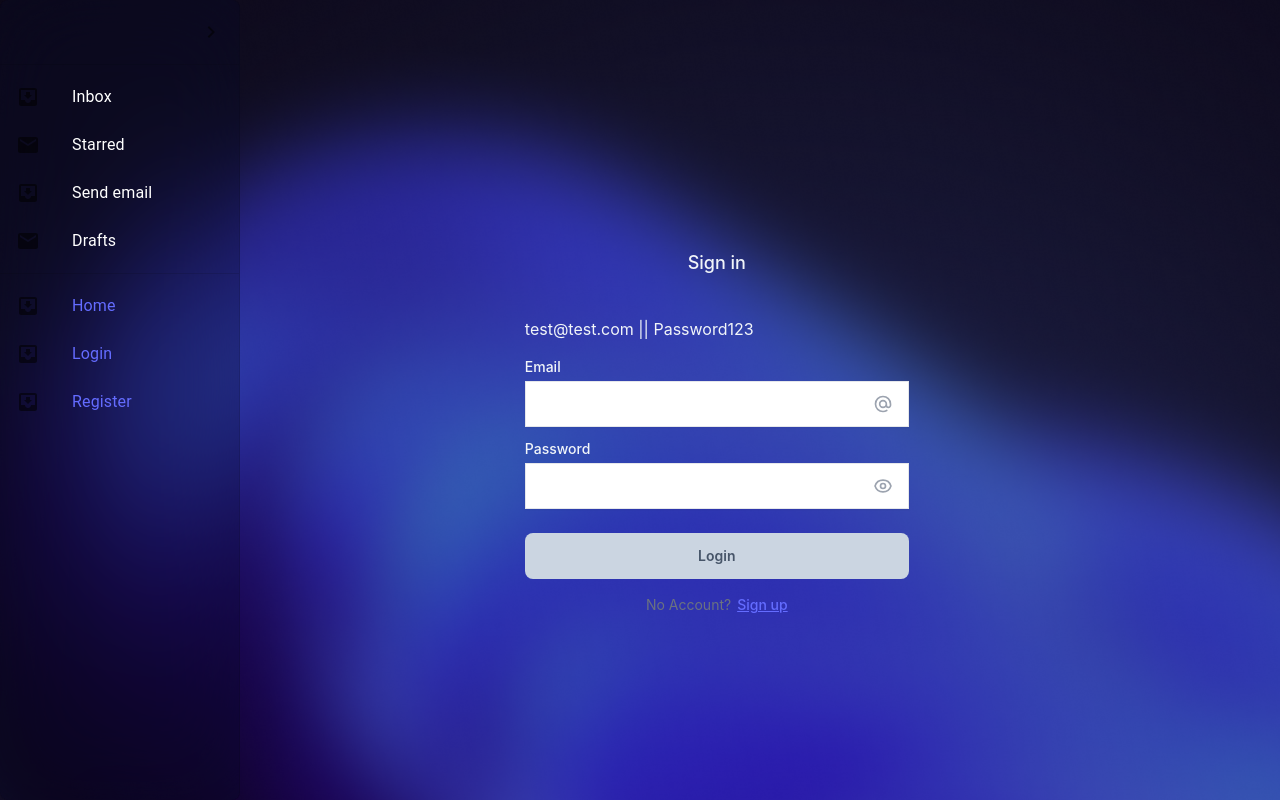
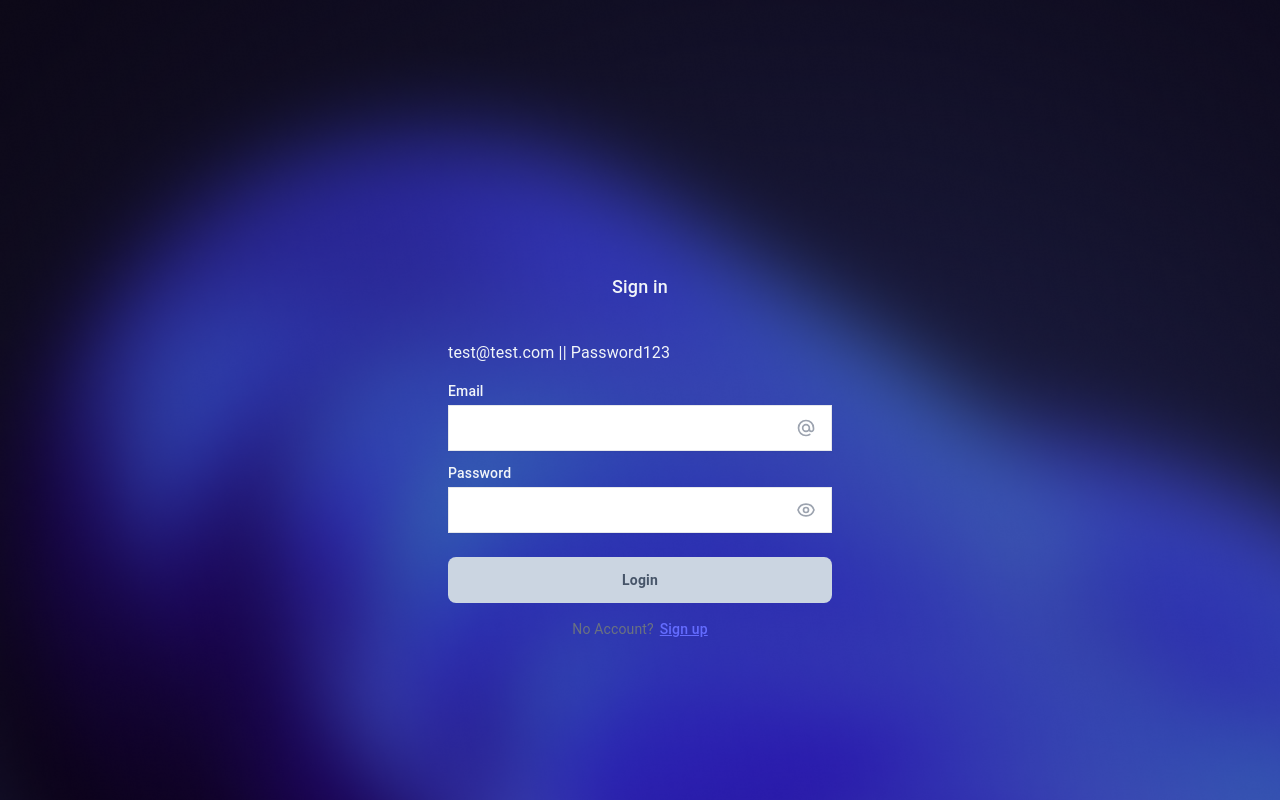
Before and after one commit to Dvir-Cohen1/TasksKanban, a React (Vite) app in the folder client/: page /login in a window 1280 px wide. Built offline with nearby package versions, Linux system fonts and the light colour scheme.

Commit message:
clean theme & layout

```diff
--- a/client/src/assets/css/index.css
+++ b/client/src/assets/css/index.css
@@ -32,8 +32,6 @@ a:hover {
 
 body {
   margin: 0;
-  /* display: flex;
-  place-items: center; */
   min-width: 320px;
   min-height: 100vh;
 }
@@ -53,6 +51,11 @@ button {
   background-color: #1a1a1a;
   cursor: pointer;
   transition: border-color 0.25s;
+}
+
+header {
+  background-color: transparent !important;
+  box-shadow: none !important;
 }
 
 button:hover {
@@ -79,6 +82,22 @@ button:focus-visible {
   }
 }
 
+.list_item_button {
+  background-color: #1A1F37 !important;
+  padding: 8px;
+  border-radius: 8px;
+  min-width: 0 !important;
+  margin-right: 30px;
+}
+
+.list_item:hover .list_item_button {
+  background-color: rgb(44, 51, 92) !important;
+}
+
+.list_item_button svg {
+  color: #0075FF !important;
+}
+
 
 body {
   background-image: url("../images/background.png");
@@ -92,14 +111,9 @@ body {
 }
 
 
-/* main.main {
-  display: flex;
-  align-content: center;
-  align-items: center;
-  justify-content: space-around;
-  flex-direction: row;
-  min-height: 95vh;
-} */
+main {
+  color: #fff;
+}
 
 /* .MuiDrawer-docked .MuiDrawer-paper {
   width: 240px;
@@ -140,4 +154,11 @@ body {
 .content {
   width: 100%;
   padding: 25px;
+  flex-wrap: wrap;
 }
+
+.css-vx710a-MuiButtonBase-root-MuiListItemButton-root:hover {
+  -webkit-text-decoration: none;
+  text-decoration: none;
+  background-color: rgb(0 0 0 / 21%) !important;
+}
--- a/client/src/components/AppBar.jsx
+++ b/client/src/components/AppBar.jsx
@@ -1,5 +1,7 @@
-import React from 'react'
+import React from "react";
 import MuiAppBar from "@mui/material/AppBar";
+
+const drawerWidth = 240;
 
 const AppBar = styled(MuiAppBar, {
   shouldForwardProp: (prop) => prop !== "open",
@@ -18,4 +20,4 @@ const AppBar = styled(MuiAppBar, {
   }),
 }));
 
-export default AppBar
+export default AppBar;
--- /dev/null
+++ b/client/src/components/DrawerHeader.jsx
@@ -0,0 +1,13 @@
+import React from "react";
+import { styled } from "@mui/material/styles";
+
+const DrawerHeader = styled("div")(({ theme }) => ({
+  display: "flex",
+  alignItems: "center",
+  padding: theme.spacing(0, 1),
+  // necessary for content to be below app bar
+  ...theme.mixins.toolbar,
+  justifyContent: "flex-end",
+}));
+
+export default DrawerHeader;
--- /dev/null
+++ b/client/src/components/Main.jsx
@@ -0,0 +1,26 @@
+import React from "react";
+import { styled, useTheme } from "@mui/material/styles";
+
+const drawerWidth = 240;
+
+
+const Main = styled("main", { shouldForwardProp: (prop) => prop !== "open" })(
+  ({ theme, open }) => ({
+    flexGrow: 1,
+    padding: theme.spacing(3),
+    transition: theme.transitions.create("margin", {
+      easing: theme.transitions.easing.sharp,
+      duration: theme.transitions.duration.leavingScreen,
+    }),
+    marginLeft: `-${drawerWidth}px`,
+    ...(open && {
+      transition: theme.transitions.create("margin", {
+        easing: theme.transitions.easing.easeOut,
+        duration: theme.transitions.duration.enteringScreen,
+      }),
+      marginLeft: 0,
+    }),
+  })
+);
+
+export default Main;
--- a/client/src/layout/AppLayout.jsx
+++ b/client/src/layout/AppLayout.jsx
@@ -1,50 +1,43 @@
-import React, { Suspense } from "react";
+import React from "react";
 import Box from "@mui/material/Box";
+import CssBaseline from "@mui/material/CssBaseline";
+import MainContent from "./Main/MainContent";
 import Navbar from "./Navbar/Navbar";
 import { Outlet } from "react-router-dom";
 import Sidebar from "./Sidebar/Sidebar";
-import { setIsAuth } from "../app/redux/slices/authSlice";
-import { useDispatch, useSelector } from "react-redux";
-import authService from "../services/auth.service";
+import DrawerHeader from "../components/DrawerHeader";
+import { useSelector } from "react-redux";
+
+const drawerWidth = 240;
+
 const Layout = () => {
-  const { isLoading, error, isAuth } = useSelector((state) => state.auth);
-  const [open, setOpen] = React.useState(true);
-  const dispatch = useDispatch();
-
-  const handleDrawerClose = () => {
-    setOpen(false);
-  };
-  const handleLogout = async () => {
-    const response = await authService.logout();
-    if (response.error === false) {
-      dispatch(setIsAuth());
-    }
-  };
+  const [open, setOpen] = React.useState(false);
+  const { isAuth } = useSelector((state) => state.auth);
   const handleDrawerOpen = () => {
     setOpen(true);
   };
 
   return (
-    <>
-      <section className="left_container">
-        <Sidebar open={open} handleDrawerClose={handleDrawerClose}></Sidebar>
-      </section>
-      <section className="right_container">
-        {isAuth && (
-          <Navbar
-            isAuth={isAuth}
-            handleLogout={handleLogout}
-            open={open}
-            handleDrawerOpen={handleDrawerOpen}
-          />
-        )}
-        <section className={"content w-full"}>
-          <Suspense fallback={<h1>Loading..</h1>}>
-            <Outlet />
-          </Suspense>
-        </section>
-      </section>
-    </>
+    <Box component={"section"} className={"content"} sx={{ display: "flex" }}>
+      <CssBaseline />
+
+      {isAuth && <Navbar open={open} handleDrawerOpen={handleDrawerOpen} />}
+
+      {isAuth && (
+        <Sidebar
+          open={open}
+          setOpen={setOpen}
+          DrawerHeader={DrawerHeader}
+          drawerWidth={drawerWidth}
+        />
+      )}
+
+      <MainContent
+        DrawerHeader={DrawerHeader}
+        Outlet={Outlet}
+        drawerWidth={drawerWidth}
+      ></MainContent>
+    </Box>
   );
 };
 
--- /dev/null
+++ b/client/src/layout/DrawerContainer.jsx
@@ -0,0 +1,185 @@
+import * as React from "react";
+import { styled, useTheme } from "@mui/material/styles";
+import Box from "@mui/material/Box";
+import Drawer from "@mui/material/Drawer";
+import CssBaseline from "@mui/material/CssBaseline";
+import MuiAppBar from "@mui/material/AppBar";
+import Toolbar from "@mui/material/Toolbar";
+import List from "@mui/material/List";
+import Typography from "@mui/material/Typography";
+import Divider from "@mui/material/Divider";
+import IconButton from "@mui/material/IconButton";
+import MenuIcon from "@mui/icons-material/Menu";
+import ChevronLeftIcon from "@mui/icons-material/ChevronLeft";
+import ChevronRightIcon from "@mui/icons-material/ChevronRight";
+import ListItem from "@mui/material/ListItem";
+import ListItemButton from "@mui/material/ListItemButton";
+import ListItemIcon from "@mui/material/ListItemIcon";
+import ListItemText from "@mui/material/ListItemText";
+import InboxIcon from "@mui/icons-material/MoveToInbox";
+import MailIcon from "@mui/icons-material/Mail";
+
+const drawerWidth = 240;
+
+const Main = styled("main", { shouldForwardProp: (prop) => prop !== "open" })(
+  ({ theme, open }) => ({
+    flexGrow: 1,
+    padding: theme.spacing(3),
+    transition: theme.transitions.create("margin", {
+      easing: theme.transitions.easing.sharp,
+      duration: theme.transitions.duration.leavingScreen,
+    }),
+    marginLeft: `-${drawerWidth}px`,
+    ...(open && {
+      transition: theme.transitions.create("margin", {
+        easing: theme.transitions.easing.easeOut,
+        duration: theme.transitions.duration.enteringScreen,
+      }),
+      marginLeft: 0,
+    }),
+  })
+);
+
+const AppBar = styled(MuiAppBar, {
+  shouldForwardProp: (prop) => prop !== "open",
+})(({ theme, open }) => ({
+  transition: theme.transitions.create(["margin", "width"], {
+    easing: theme.transitions.easing.sharp,
+    duration: theme.transitions.duration.leavingScreen,
+  }),
+  ...(open && {
+    width: `calc(100% - ${drawerWidth}px)`,
+    marginLeft: `${drawerWidth}px`,
+    transition: theme.transitions.create(["margin", "width"], {
+      easing: theme.transitions.easing.easeOut,
+      duration: theme.transitions.duration.enteringScreen,
+    }),
+  }),
+}));
+
+const DrawerHeader = styled("div")(({ theme }) => ({
+  display: "flex",
+  alignItems: "center",
+  padding: theme.spacing(0, 1),
+  // necessary for content to be below app bar
+  ...theme.mixins.toolbar,
+  justifyContent: "flex-end",
+}));
+
+const DrawerContainer = () => {
+  const theme = useTheme();
+  const [open, setOpen] = React.useState(false);
+
+  const handleDrawerOpen = () => {
+    setOpen(true);
+  };
+
+  const handleDrawerClose = () => {
+    setOpen(false);
+  };
+
+  return (
+    <Box sx={{ display: "flex" }}>
+      <CssBaseline />
+      <AppBar position="fixed" open={open}>
+        <Toolbar>
+          <IconButton
+            color="inherit"
+            aria-label="open drawer"
+            onClick={handleDrawerOpen}
+            edge="start"
+            sx={{ mr: 2, ...(open && { display: "none" }) }}
+          >
+            <MenuIcon />
+          </IconButton>
+          <Typography variant="h6" noWrap component="div">
+            Persistent drawer
+          </Typography>
+        </Toolbar>
+      </AppBar>
+      <Drawer
+        sx={{
+          width: drawerWidth,
+          flexShrink: 0,
+          "& .MuiDrawer-paper": {
+            width: drawerWidth,
+            boxSizing: "border-box",
+          },
+        }}
+        variant="persistent"
+        anchor="left"
+        open={open}
+      >
+        <DrawerHeader>
+          <IconButton onClick={handleDrawerClose}>
+            {theme.direction === "ltr" ? (
+              <ChevronLeftIcon />
+            ) : (
+              <ChevronRightIcon />
+            )}
+          </IconButton>
+        </DrawerHeader>
+        <Divider />
+        <List>
+          {["Inbox", "Starred", "Send email", "Drafts"].map((text, index) => (
+            <ListItem key={text} disablePadding>
+              <ListItemButton>
+                <ListItemIcon>
+                  {index % 2 === 0 ? <InboxIcon /> : <MailIcon />}
+                </ListItemIcon>
+                <ListItemText primary={text} />
+              </ListItemButton>
+            </ListItem>
+          ))}
+        </List>
+        <Divider />
+        <List>
+          {["All mail", "Trash", "Spam"].map((text, index) => (
+            <ListItem key={text} disablePadding>
+              <ListItemButton>
+                <ListItemIcon>
+                  {index % 2 === 0 ? <InboxIcon /> : <MailIcon />}
+                </ListItemIcon>
+                <ListItemText primary={text} />
+              </ListItemButton>
+            </ListItem>
+          ))}
+        </List>
+      </Drawer>
+      <Main open={open}>
+        <DrawerHeader />
+        <Typography paragraph>
+          Lorem ipsum dolor sit amet, consectetur adipiscing elit, sed do
+          eiusmod tempor incididunt ut labore et dolore magna aliqua. Rhoncus
+          dolor purus non enim praesent elementum facilisis leo vel. Risus at
+          ultrices mi tempus imperdiet. Semper risus in hendrerit gravida rutrum
+          quisque non tellus. Convallis convallis tellus id interdum velit
+          laoreet id donec ultrices. Odio morbi quis commodo odio aenean sed
+          adipiscing. Amet nisl suscipit adipiscing bibendum est ultricies
+          integer quis. Cursus euismod quis viverra nibh cras. Metus vulputate
+          eu scelerisque felis imperdiet proin fermentum leo. Mauris commodo
+          quis imperdiet massa tincidunt. Cras tincidunt lobortis feugiat
+          vivamus at augue. At augue eget arcu dictum varius duis at consectetur
+          lorem. Velit sed ullamcorper morbi tincidunt. Lorem donec massa sapien
+          faucibus et molestie ac.
+        </Typography>
+        <Typography paragraph>
+          Consequat mauris nunc congue nisi vitae suscipit. Fringilla est
+          ullamcorper eget nulla facilisi etiam dignissim diam. Pulvinar
+          elementum integer enim neque volutpat ac tincidunt. Ornare suspendisse
+          sed nisi lacus sed viverra tellus. Purus sit amet volutpat consequat
+          mauris. Elementum eu facilisis sed odio morbi. Euismod lacinia at quis
+          risus sed vulputate odio. Morbi tincidunt ornare massa eget egestas
+          purus viverra accumsan in. In hendrerit gravida rutrum quisque non
+          tellus orci ac. Pellentesque nec nam aliquam sem et tortor. Habitant
+          morbi tristique senectus et. Adipiscing elit duis tristique
+          sollicitudin nibh sit. Ornare aenean euismod elementum nisi quis
+          eleifend. Commodo viverra maecenas accumsan lacus vel facilisis. Nulla
+          posuere sollicitudin aliquam ultrices sagittis orci a.
+        </Typography>
+      </Main>
+    </Box>
+  );
+};
+
+export default Drawer;
--- /dev/null
+++ b/client/src/layout/Main/MainContent.jsx
@@ -0,0 +1,18 @@
+import React, { Suspense } from "react";
+import { styled, useTheme } from "@mui/material/styles";
+import Main from "../../components/Main";
+
+const MainContent = ({ open, Outlet, DrawerHeader }) => {
+  const theme = useTheme();
+
+  return (
+    <Main sx={{ ml: "0" }} open={open} theme={theme}>
+      <DrawerHeader />
+      <Suspense fallback={<h1>Loading..</h1>}>
+        <Outlet />
+      </Suspense>
+    </Main>
+  );
+};
+
+export default MainContent;
--- a/client/src/layout/Sidebar/Sidebar.jsx
+++ b/client/src/layout/Sidebar/Sidebar.jsx
@@ -1,11 +1,8 @@
 import React from "react";
-import { Link } from "react-router-dom";
-import { appLinks } from "../../constants/appLinks";
-import { styled } from "@mui/material/styles";
 import Drawer from "@mui/material/Drawer";
 import List from "@mui/material/List";
 import Divider from "@mui/material/Divider";
-import IconButton from "@mui/material/IconButton";
+import ChevronLeftIcon from "@mui/icons-material/ChevronLeft";
 import ChevronRightIcon from "@mui/icons-material/ChevronRight";
 import ListItem from "@mui/material/ListItem";
 import ListItemButton from "@mui/material/ListItemButton";
@@ -13,22 +10,17 @@ import ListItemIcon from "@mui/material/ListItemIcon";
 import ListItemText from "@mui/material/ListItemText";
 import InboxIcon from "@mui/icons-material/MoveToInbox";
 import MailIcon from "@mui/icons-material/Mail";
+import IconButton from "@mui/material/IconButton";
+import { useTheme } from "@mui/material/styles";
 
-const drawerWidth = 240;
+const Sidebar = ({ open, DrawerHeader, drawerWidth, setOpen }) => {
+  const theme = useTheme();
 
-const DrawerHeader = styled("div")(({ theme }) => ({
-  display: "flex",
-  alignItems: "center",
-  padding: theme.spacing(0, 1),
-  // necessary for content to be below app bar
-  ...theme.mixins.toolbar,
-  justifyContent: "flex-end",
-}));
+  const handleDrawerClose = () => {
+    setOpen(false);
+  };
 
-const Sidebar = ({ open, handleDrawerClose }) => {
   return (
-    <>
-      <DrawerHeader />
     <Drawer
       sx={{
         width: drawerWidth,
@@ -49,13 +41,30 @@ const Sidebar = ({ open, handleDrawerClose }) => {
       open={open}
     >
       <DrawerHeader>
-          <IconButton onClick={handleDrawerClose}>
+        <IconButton onClick={handleDrawerClose} sx={{ color: "#fff" }}>
+          {theme.direction === "ltr" ? (
+            <ChevronLeftIcon />
+          ) : (
             <ChevronRightIcon />
+          )}
         </IconButton>
       </DrawerHeader>
       <Divider />
       <List>
         {["Inbox", "Starred", "Send email", "Drafts"].map((text, index) => (
+          <ListItem key={text} className="list_item" disablePadding>
+            <ListItemButton>
+              <ListItemIcon className="list_item_button">
+                {index % 2 === 0 ? <InboxIcon /> : <MailIcon />}
+              </ListItemIcon>
+              <ListItemText primary={text} />
+            </ListItemButton>
+          </ListItem>
+        ))}
+      </List>
+      <Divider />
+      <List>
+        {["All mail", "Trash", "Spam"].map((text, index) => (
           <ListItem key={text} disablePadding>
             <ListItemButton>
               <ListItemIcon>
@@ -66,23 +75,7 @@ const Sidebar = ({ open, handleDrawerClose }) => {
           </ListItem>
         ))}
       </List>
-        <Divider />
-        <List>
-          {appLinks.map((link, index) => (
-            <Link key={link.lable} to={link.path}>
-              <ListItem key={link.lable} disablePadding>
-                <ListItemButton>
-                  <ListItemIcon>
-                    <InboxIcon />
-                  </ListItemIcon>
-                  <ListItemText primary={link.lable} />
-                </ListItemButton>
-              </ListItem>
-            </Link>
-          ))}
-        </List>
     </Drawer>
-    </>
   );
 };
 
--- a/client/src/layout/navbar/Navbar.jsx
+++ b/client/src/layout/navbar/Navbar.jsx
@@ -1,22 +1,48 @@
 import React from "react";
+import { useDispatch, useSelector } from "react-redux";
+import authService from "../../services/auth.service";
 
-import AppBar from "@mui/material/AppBar";
-import Box from "@mui/material/Box";
-import Button from "@mui/material/Button";
 import Toolbar from "@mui/material/Toolbar";
 import Typography from "@mui/material/Typography";
 import IconButton from "@mui/material/IconButton";
 import MenuIcon from "@mui/icons-material/Menu";
+import MuiAppBar from "@mui/material/AppBar";
+import { styled, useTheme } from "@mui/material/styles";
+import { setIsAuth } from "../../app/redux/slices/authSlice";
 
-const Navbar = ({ isAuth, handleLogout, open, handleDrawerOpen }) => {
+const drawerWidth = 240;
+
+const AppBar = styled(MuiAppBar, {
+  shouldForwardProp: (prop) => prop !== "open",
+})(({ theme, open }) => ({
+  transition: theme.transitions.create(["margin", "width"], {
+    easing: theme.transitions.easing.sharp,
+    duration: theme.transitions.duration.leavingScreen,
+  }),
+  ...(open && {
+    width: `calc(100% - ${drawerWidth}px)`,
+    marginLeft: `${drawerWidth}px`,
+    transition: theme.transitions.create(["margin", "width"], {
+      easing: theme.transitions.easing.easeOut,
+      duration: theme.transitions.duration.enteringScreen,
+    }),
+  }),
+}));
+
+const Navbar = ({ open, handleDrawerOpen }) => {
+  const dispatch = useDispatch();
+
+  // Logout
+  const handleLogout = async () => {
+    const response = await authService.logout();
+    if (response.error === false) {
+      dispatch(setIsAuth());
+    }
+  };
+
   return (
-    <Box sx={{ flexGrow: 1 }}>
-      <AppBar
-        sx={{ width: open ? "85%" : "100%" }}
-        position="fixed"
-        open={open}
-      >
-        <Toolbar className="bg-slate-700/0">
+    <AppBar position="fixed" open={open}>
+      <Toolbar>
         <IconButton
           color="inherit"
           aria-label="open drawer"
@@ -29,15 +55,15 @@ const Navbar = ({ isAuth, handleLogout, open, handleDrawerOpen }) => {
         <Typography variant="h6" noWrap component="div">
           Persistent drawer
         </Typography>
-
-          <div className="ml-auto">
-            <Button onClick={() => handleLogout()} variant="contained">
-              Log out
-            </Button>
-          </div>
+        <button
+          className="bg-blue-600 ml-auto"
+          onClick={handleLogout}
+          variant="contained"
+        >
+          Logout
+        </button>
       </Toolbar>
     </AppBar>
-    </Box>
   );
 };
 
```
Lines whose indentation alone changed are shown as unchanged.
